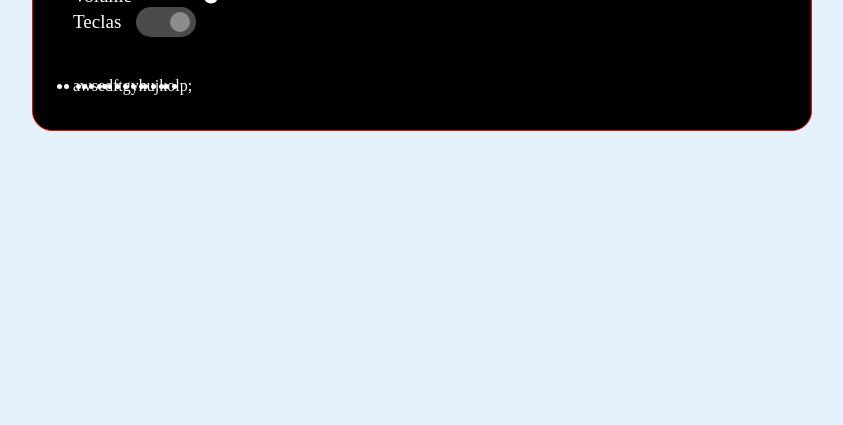
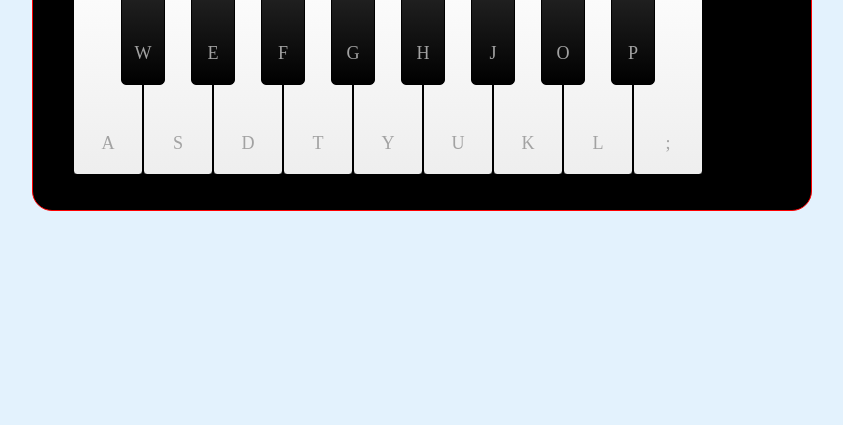
Before and after one commit to AndersonXth/Simulador-Piano, a plain HTML site: page index.html in a window 1280 px wide. Shown: the part 375-800 px from the top of the page, without its empty margins (218-1061 px from the left). Drawn offline with Linux system fonts and the light colour scheme.

Commit message:
finalizando funcionalidades principais

```diff
--- a/index.html
+++ b/index.html
@@ -15,7 +15,7 @@
             <h2>Virtual Piano</h2>
             <div class="column volume-slider">
                 <span>Volume</span>
-                <input type="range">
+                <input type="range" min="0" max="1" value="0.5" step="any">
             </div>
             <div class="column keys-check">
                 <span>Teclas</span>
@@ -23,25 +23,25 @@
             </div>
         </header>
         <ul class="piano-keys">
-            <li class="key white"><span>a</span></li>
-            <li class="key black"><span>w</span></li>
-            <li class="key white"><span>s</span></li>
-            <li class="key black"><span>e</span></li>
-            <li class="key white"><span>d</span></li>
-            <li class="key black"><span>f</span></li>
-            <li class="key white"><span>t</span></li>
-            <li class="key black"><span>g</span></li>
-            <li class="key white"><span>y</span></li>
-            <li class="key black"><span>h</span></li>
-            <li class="key white"><span>u</span></li>
-            <li class="key black"><span>j</span></li>
-            <li class="key white"><span>k</span></li>
-            <li class="key black"><span>o</span></li>
-            <li class="key white"><span>l</span></li>
-            <li class="key black"><span>p</span></li>
-            <li class="key white"><span>;</span></li>
+            <li class="key white" data-key="a"><span>a</span></li>
+            <li class="key black" data-key="w"><span>w</span></li>
+            <li class="key white" data-key="s"><span>s</span></li>
+            <li class="key black" data-key="e"><span>e</span></li>
+            <li class="key white" data-key="d"><span>d</span></li>
+            <li class="key black" data-key="f"><span>f</span></li>
+            <li class="key white" data-key="t"><span>t</span></li>
+            <li class="key black" data-key="g"><span>g</span></li>
+            <li class="key white" data-key="y"><span>y</span></li>
+            <li class="key black" data-key="h"><span>h</span></li>
+            <li class="key white" data-key="u"><span>u</span></li>
+            <li class="key black" data-key="j"><span>j</span></li>
+            <li class="key white" data-key="k"><span>k</span></li>
+            <li class="key black" data-key="o"><span>o</span></li>
+            <li class="key white" data-key="l"><span>l</span></li>
+            <li class="key black" data-key="p"><span>p</span></li>
+            <li class="key white" data-key=";"><span>;</span></li>
         </ul>
     </div>
-    <script src="src/scripts/engine.js"
+    <script src="src/scripts/engine.js" defer></script>
 </body>
 </html>
--- a/src/scripts/engine.js
+++ b/src/scripts/engine.js
@@ -0,0 +1,42 @@
+const pianoKeys = document.querySelectorAll('.piano-keys .key')
+const volumeSlider = document.querySelector('.volume-slider input')
+const keysCheck = document.querySelector('keys-check input')
+
+let mapedKeys = []
+let audio = new Audio('src/tunes')
+
+const playTune = (key) => {
+    audio.src = `src/tunes/${key}.wav`
+    audio.play()
+
+    const clickedKey = querySelector(`[data-key="${key}"]`)
+    clickedKey.classList.add('active')
+    setTimeout(() => {
+        clickedKey.classList.remove('active')
+    }, 150);
+};
+
+pianoKeys.forEach((key) => {
+    key.addEventListener('click',()=>{
+        playTune(key.dataset.key);
+    })
+    mapedKeys.push(key.dataset.key)
+});
+
+document.addEventListener('keydown', (e) => {
+    if(mapedKeys.includes(e.key)){
+        playTune(e.key)
+    }
+});
+
+const handleVolume = (e) => {
+    audio.volume = e.target.value
+}
+
+const showHideKeys = () => {
+    pianoKeys.forEach((key) => key.classList.toggle('hide'))
+}
+
+volumeSlider.addEventListener('input', handleVolume)
+
+keysCheck.addEventListener('click', showHideKeys)
--- a/src/styles/main.css
+++ b/src/styles/main.css
@@ -13,6 +13,13 @@ body{
     padding: 35px 40px;
     border: 1px solid red;
     background-color: black;
+}
+
+.container header{
+    color: #b2b2b2;
+    display: flex;
+    align-items: center;
+    justify-content: space-between;
 }
 
 header h2 {
@@ -59,11 +66,59 @@ header .column span{
 
 .keys-check input:checked:before{
     left: 2.1rem;
-    background-color: #8c8c8c;
+    background-color: #fff;
 }
 
 .piano-keys{
     display: flex;
     margin-top:40px;
+}
 
+.piano-keys .key{
+    cursor: pointer;
+    list-style: none;
+    color: #a2a2a2;
+    user-select: none;
+    position: relative;
+    text-transform: uppercase;
 }
+
+.piano-keys .white{
+    width: 70px;
+    height: 230px;
+    border: 1px solid black;
+    border-radius: 4px;
+    background: linear-gradient(#fff, #eee);
+}
+
+.piano-keys .black{
+    width: 44px;
+    height: 140px;
+    z-index: 2;
+    margin: 0 -22px 0 -22px;
+    border: 1px solid black;
+    border-radius: 0 0 5px 5px;
+    background: linear-gradient(#333, #000);
+}
+
+.piano-keys span{
+    position: absolute;
+    bottom: 20px;
+    width: 100%;
+    text-align: center;
+    font-size: 1.13rem;
+}
+
+.piano-keys .white:active{
+    box-shadow: inset -5px 5px 20px rgba(0, 0, 0, 0.2);
+    background:linear-gradient(to bottom #fff, #eee);
+}
+
+.piano-keys .black:active{
+    box-shadow: inset -5px 5px 10px rgba(255, 255, 255, 0.1);
+    background:linear-gradient(to bottom #000, #434343);
+}
+
+.piano-keys .key .hide span{
+    display: none;
+}
```
Also changed, not shown: 17 other files.
